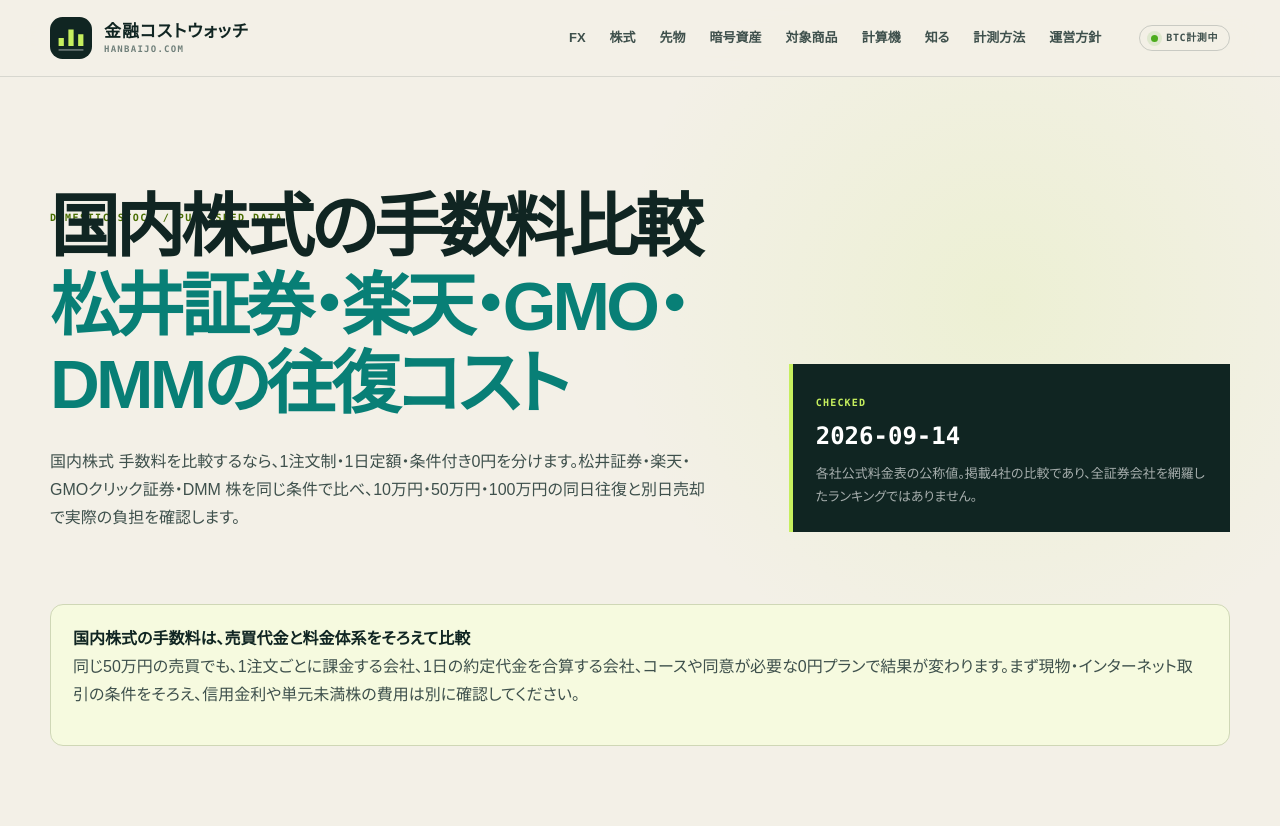
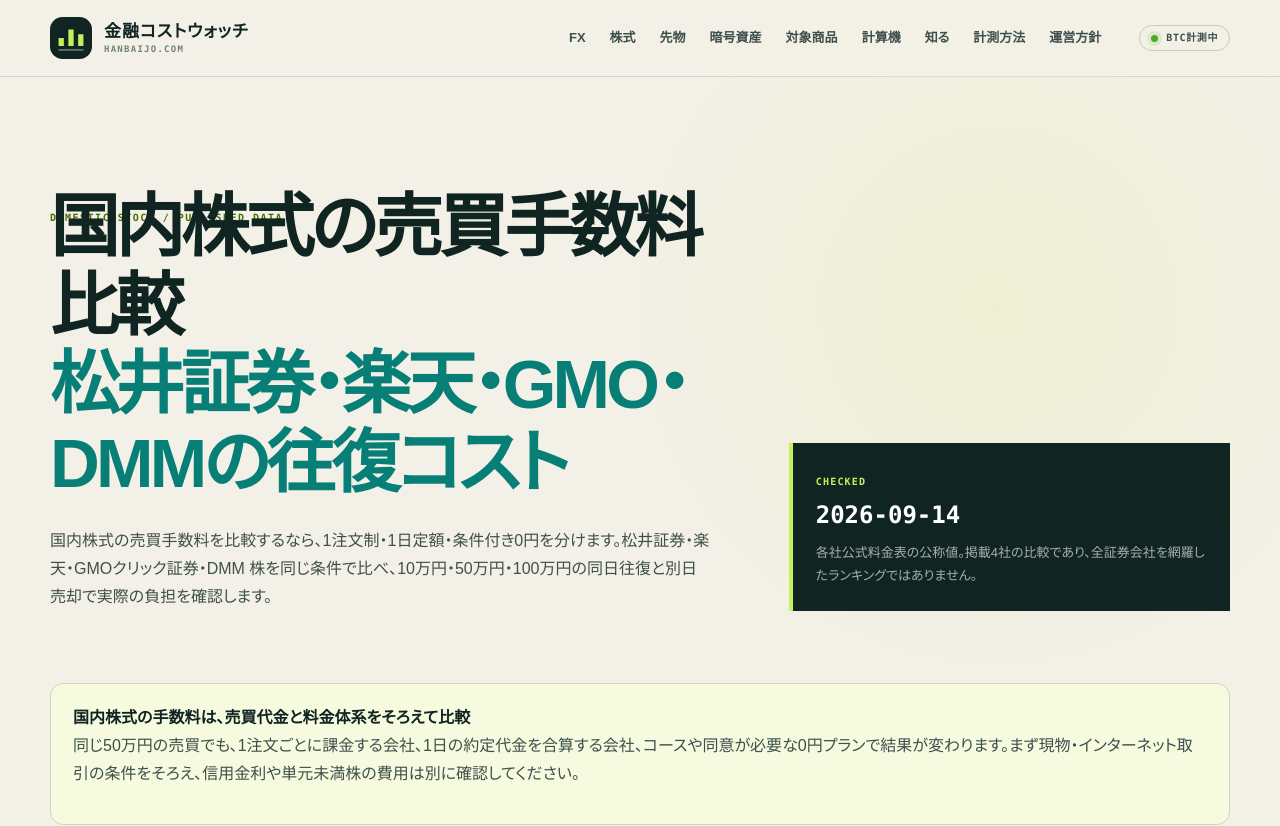
Before and after one commit to mrok18/hanbaijo, a Next.js app: page /stocks/domestic-fee-comparison in a window 1280 px wide. Shown: the top 826 px of the page. Built offline with nearby package versions, Linux system fonts and the light colour scheme.

Commit message:
seo: clarify domestic stock trading fees

```diff
--- a/app/stocks/domestic-fee-comparison/page.tsx
+++ b/app/stocks/domestic-fee-comparison/page.tsx
@@ -4,8 +4,8 @@ import AffiliateOfferCard from '@/components/AffiliateOfferCard';
 import { AFFILIATE_OFFERS } from '@/lib/affiliates';
 
 export const metadata: Metadata = {
-  title: '国内株式 手数料比較｜松井証券・楽天・GMO・DMMの往復コスト',
-  description: '国内株式の手数料を、10万・50万・100万円の同日往復と別日売却で比較。松井証券・楽天・GMOクリック証券・DMM 株の無料条件と別コストを整理します。',
+  title: '国内株式 売買 手数料比較｜松井証券・楽天・GMO・DMMの往復コスト',
+  description: '国内株式の売買手数料を、10万・50万・100万円の同日往復と別日売却で比較。松井証券・楽天・GMOクリック証券・DMM 株の無料条件と別コストを整理します。',
   alternates: { canonical: '/stocks/domestic-fee-comparison' },
 };
 
@@ -114,8 +114,8 @@ export default function Page() {
       <header className="comparison-intro">
         <div>
           <p className="page-kicker">DOMESTIC STOCK / PUBLISHED DATA</p>
-          <h1>国内株式の手数料比較<br /><em>松井証券・楽天・GMO・DMMの往復コスト</em></h1>
-          <p className="lede">国内株式 手数料を比較するなら、1注文制・1日定額・条件付き0円を分けます。松井証券・楽天・GMOクリック証券・DMM 株を同じ条件で比べ、10万円・50万円・100万円の同日往復と別日売却で実際の負担を確認します。</p>
+          <h1>国内株式の売買手数料比較<br /><em>松井証券・楽天・GMO・DMMの往復コスト</em></h1>
+          <p className="lede">国内株式の売買手数料を比較するなら、1注文制・1日定額・条件付き0円を分けます。松井証券・楽天・GMOクリック証券・DMM 株を同じ条件で比べ、10万円・50万円・100万円の同日往復と別日売却で実際の負担を確認します。</p>
         </div>
         <aside>
           <span>CHECKED</span><strong>2026-09-14</strong>
```
